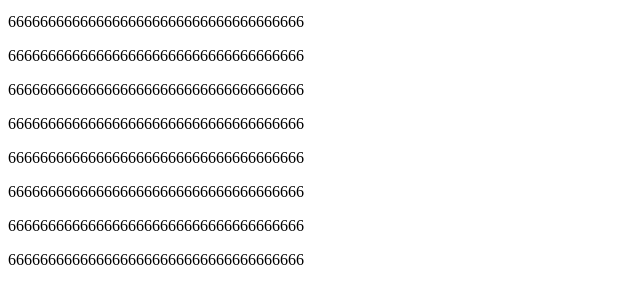
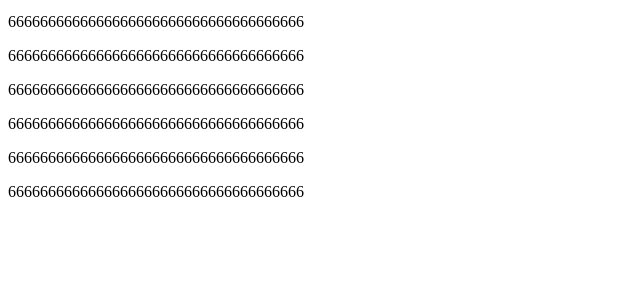
Before and after one commit to chenzw19910219/git-demo, a plain HTML site: page index.html in a window 1280 px wide. Shown: the part 110-414 px from the top of the page, without its empty margins (0-640 px from the left). Drawn offline with Linux system fonts and the light colour scheme.

Commit message:
A第三次提交

```diff
--- a/index.html
+++ b/index.html
@@ -13,7 +13,5 @@
     <p>6666666666666666666666666666666666666</p>
     <p>6666666666666666666666666666666666666</p>
     <p>6666666666666666666666666666666666666</p>
-    <p>6666666666666666666666666666666666666</p>
-    <p>6666666666666666666666666666666666666</p>
 </body>
 </html>
```
